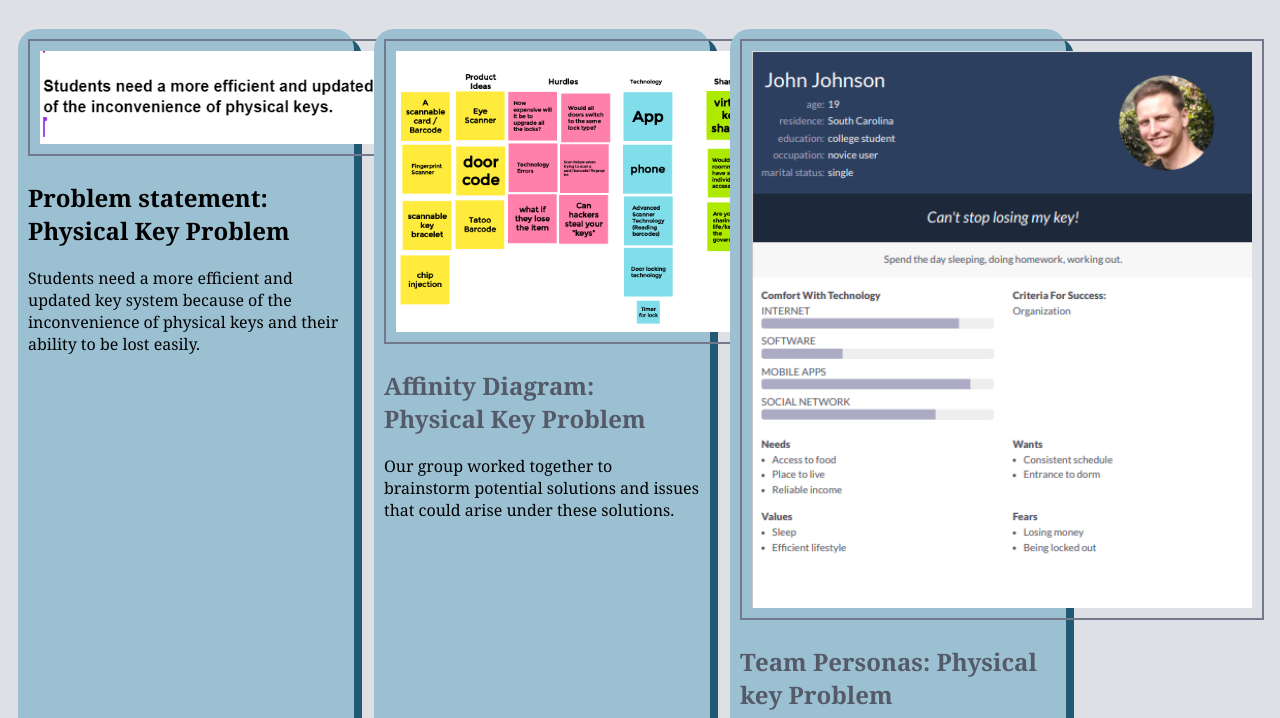
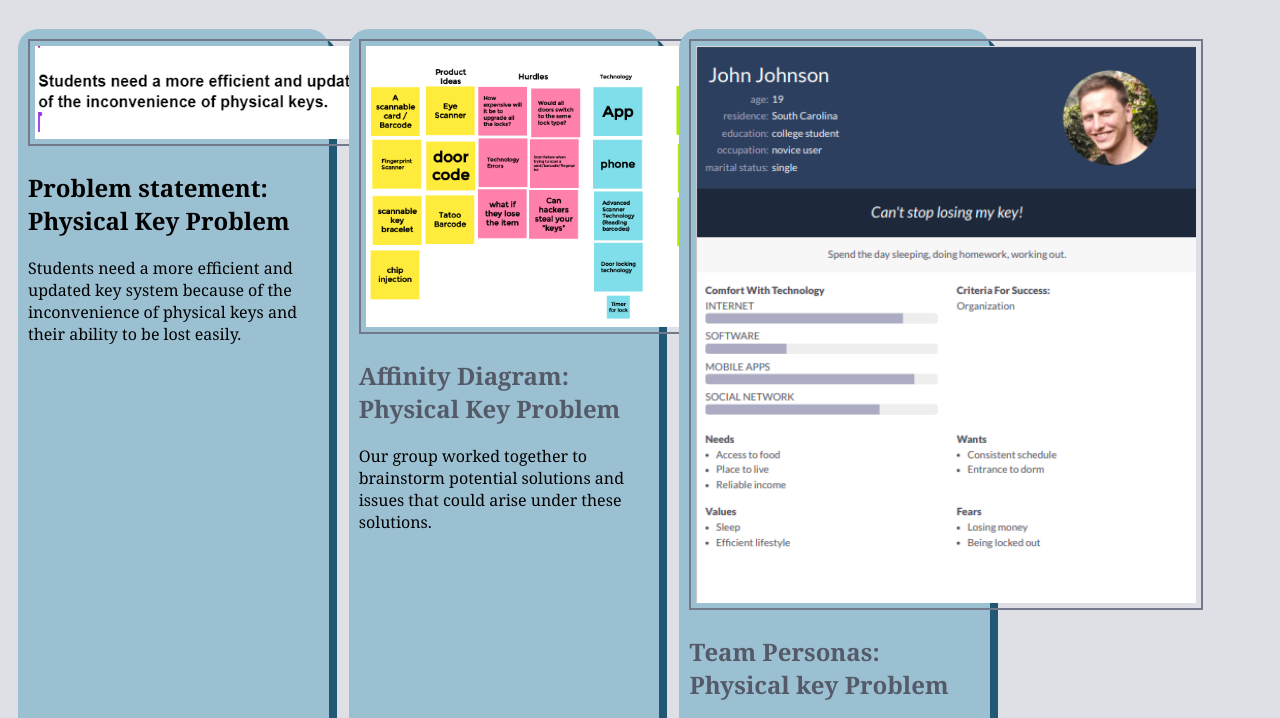
Before and after one commit to sofiabacha/index.html, a plain HTML site: page index.html in a window 1280 px wide. Shown: the part 75-793 px from the top of the page. Drawn offline with Linux system fonts and the light colour scheme.

Commit message:
Update styles.css

```diff
--- a/styles.css
+++ b/styles.css
@@ -21,7 +21,7 @@ a{
     color: #555A69;
 }
 .assign{
-    width: 25%;
+    width: 23%;
     box-shadow: 8px 8px #215974;
     display: block;
     padding: 10px;
@@ -35,6 +35,6 @@ a:hover{
 }
 .assign img{
     width: 500px;
-    padding: 10px;
+    padding: 5px;
     border: 2px solid #72798A;
 }
```
